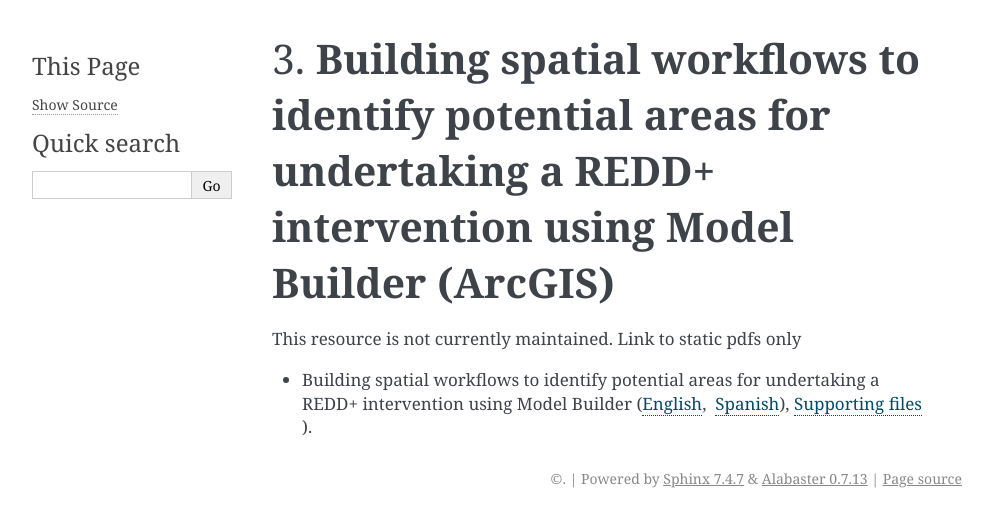
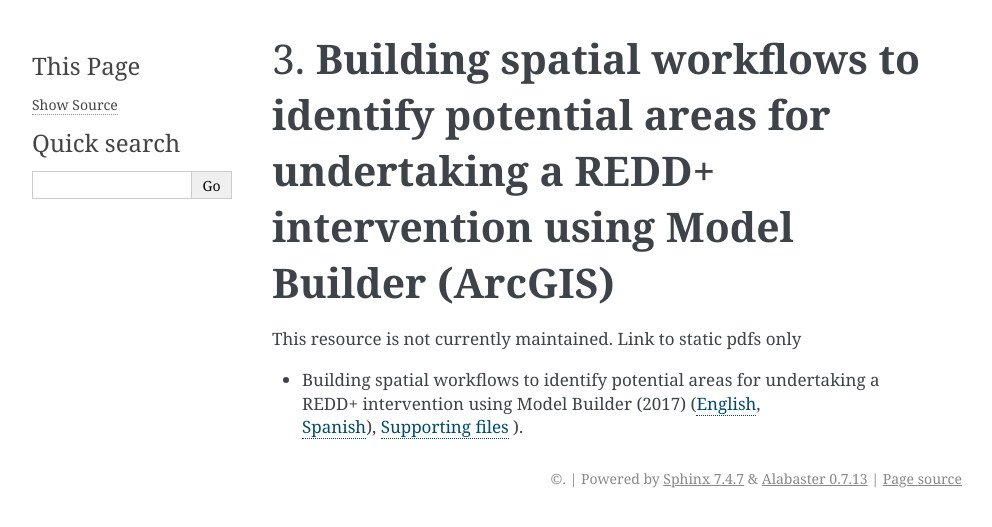
Before and after one commit to corinnar/GIS_tutorials, a Sphinx documentation site: the page built from docs/source/BuildingSpatialWorkflows_ArcGIS.rst, in a window 1280 px wide. Shown: the top 527 px of the page, without its empty margins (148-1140 px from the left). Built offline with Sphinx 7.4.7, drawn with Linux system fonts in a browser that asks for light colours; pages that are not in the unit, such as notebooks, are missing from menus.

Commit message:
Update BuildingSpatialWorkflows_ArcGIS.rst

```diff
--- a/docs/source/BuildingSpatialWorkflows_ArcGIS.rst
+++ b/docs/source/BuildingSpatialWorkflows_ArcGIS.rst
@@ -4,4 +4,4 @@
 
 This resource is not currently maintained. Link to static pdfs only
 
-- Building spatial workflows to identify potential areas for undertaking a REDD+ intervention using Model Builder (`English <https://github.com/corinnar/GIS_tutorials/blob/main/docs/source/media/materials/pdfs/BuildingSpatialWorkflowsToIdentifyPotReddInterArcGIS_190207%20(4).pdf>`__,  `Spanish <https://github.com/corinnar/GIS_tutorials/blob/main/docs/source/media/materials/pdfs/BuildingSpatialWorkflowsToIdentifyPotReddInterArcGIS.pdf>`__), `Supporting files <https://github.com/corinnar/GIS_tutorials/tree/main/docs/source/media/materials/tools/SpatialWorkflowsArcGIS>`__ ).
+- Building spatial workflows to identify potential areas for undertaking a REDD+ intervention using Model Builder (2017) (`English <https://github.com/corinnar/GIS_tutorials/blob/main/docs/source/media/materials/pdfs/BuildingSpatialWorkflowsToIdentifyPotReddInterArcGIS_190207%20(4).pdf>`__,  `Spanish <https://github.com/corinnar/GIS_tutorials/blob/main/docs/source/media/materials/pdfs/BuildingSpatialWorkflowsToIdentifyPotReddInterArcGIS.pdf>`__), `Supporting files <https://github.com/corinnar/GIS_tutorials/tree/main/docs/source/media/materials/tools/SpatialWorkflowsArcGIS>`__ ).
```
